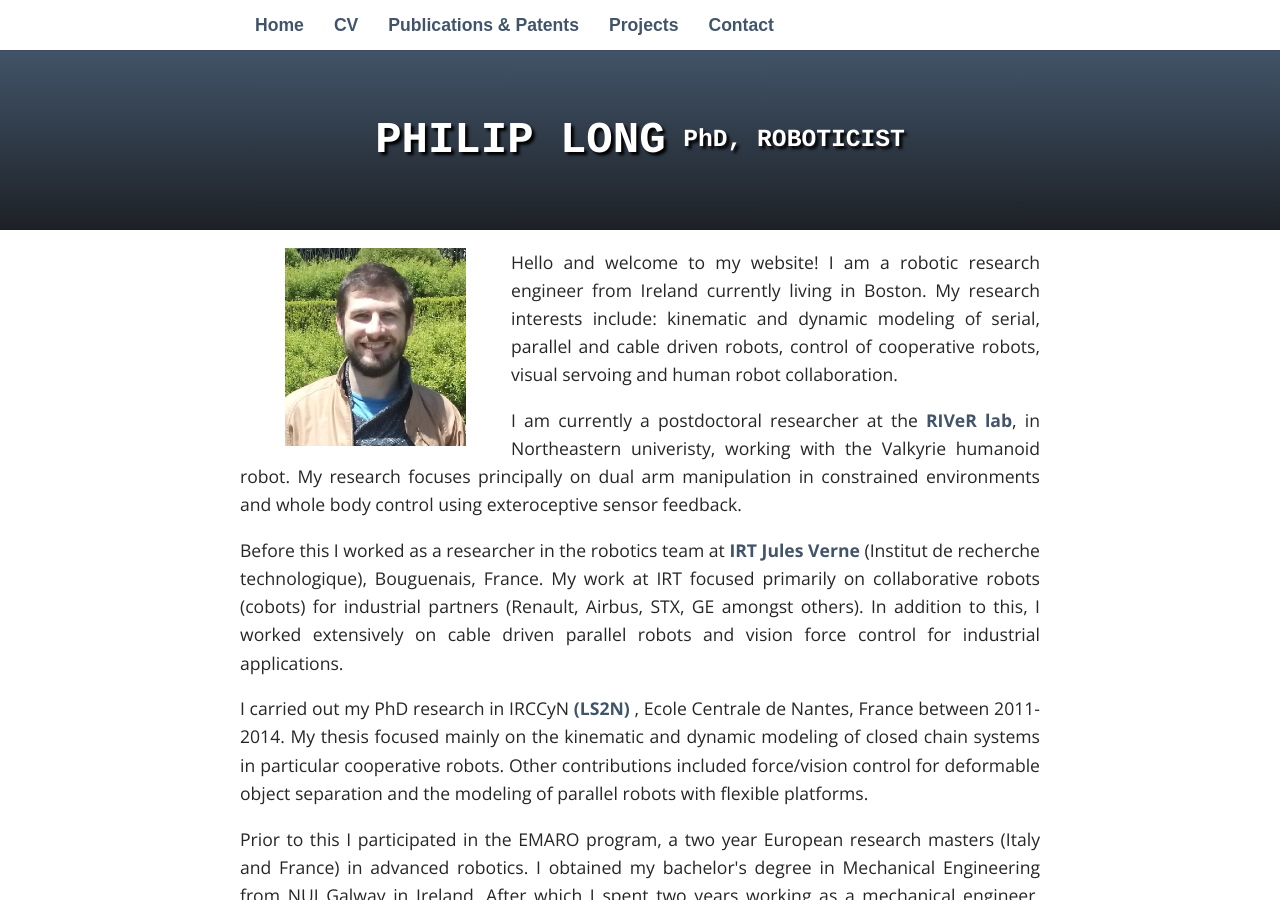
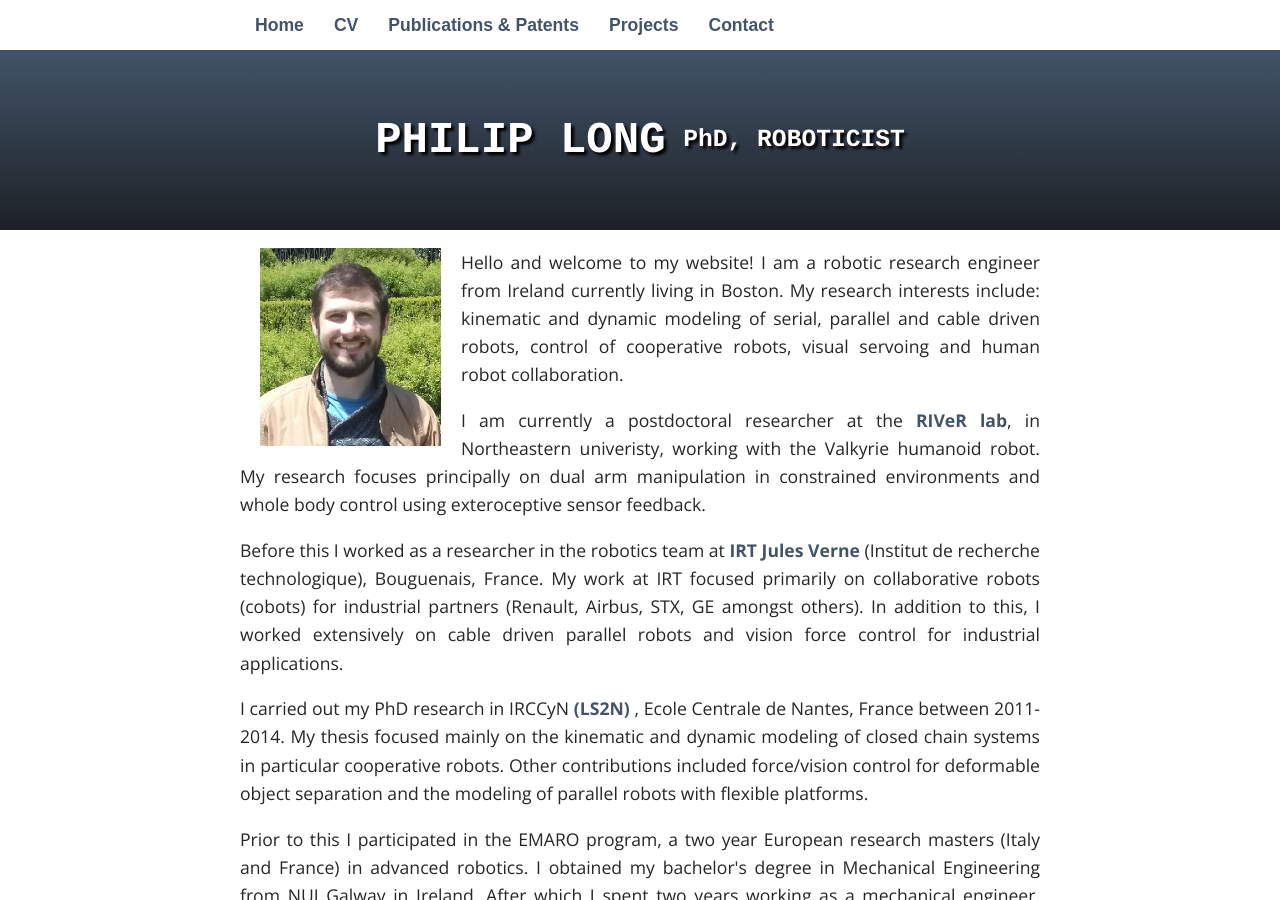
Before and after one commit to philip-long/philip-long.github.io, a Jekyll site: the page built from index.html, in a window 1280 px wide and 900 px high. Built offline with Jekyll 4.4.1, drawn with Linux system fonts in a browser that asks for light colours; some web fonts are replaced.

Commit message:
change size

```diff
--- a/index.html
+++ b/index.html
@@ -5,7 +5,7 @@
 
 <div class="blurb">
 <p>
-<img src="./images/pic3.png" alt="my_photo" hspace="45" style="float: left;" />
+<img src="./images/pic3.png" alt="my_photo" hspace="20" style="float: left;" />
     Hello and welcome to my website! I am a robotic research engineer from Ireland currently living in Boston. My research interests include: kinematic and dynamic modeling of serial, parallel and cable driven robots, control of cooperative robots, visual servoing and human robot collaboration.
     </p>
 
```
